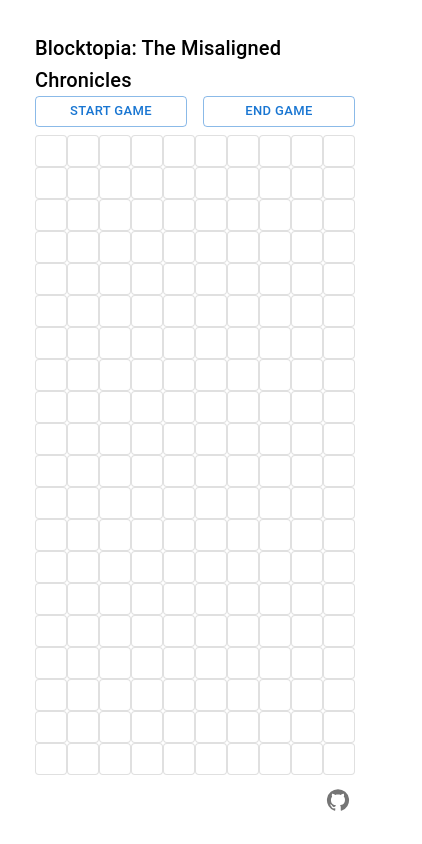
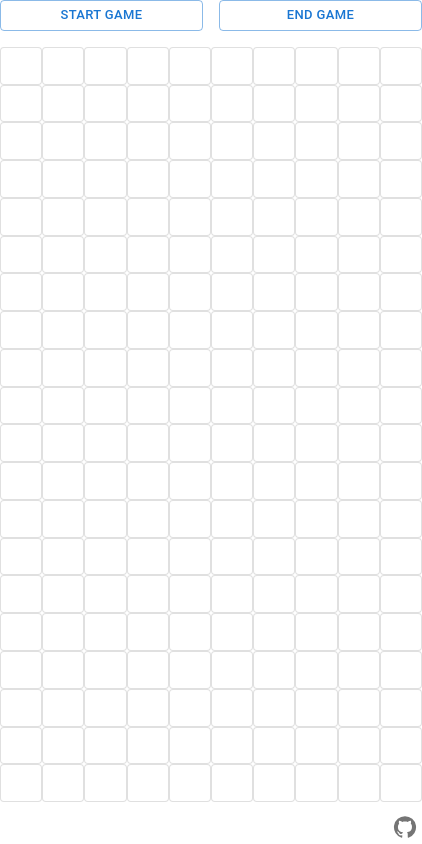
Before and after one commit to ArtemEkzarho/tetris, a React (Vite) app in the folder client/: page / in a window 390 px wide. Shown: the whole page, 422 px wide, since content can reach past the window. Built offline with nearby package versions, Linux system fonts and the light colour scheme.

Commit message:
add mobile controls and adaptive board

```diff
--- a/client/index.html
+++ b/client/index.html
@@ -3,7 +3,7 @@
   <head>
     <meta charset="UTF-8" />
     <meta name="viewport" content="width=device-width, initial-scale=1.0" />
-    <title>tetris-reactts</title>
+    <title>Blocktopia: The Misaligned Chronicles</title>
   </head>
   <body>
     <div id="root"></div>
--- a/client/src/App.tsx
+++ b/client/src/App.tsx
@@ -1,23 +1,22 @@
-import { Box, Typography } from '@mui/material'
+import { Stack } from '@mui/material'
 import { BottomToolbar } from './components/BottomToolbar'
 import { TetrisBoard } from './components/TetrisBoard'
+import CssBaseline from '@mui/material/CssBaseline'
+import { useTetris } from './hooks/useTetris'
+import { UpperToolbar } from './components/UpperToolbar'
 
 export const App = () => {
+  const { board, moveTo, rotate, resetBoard } = useTetris()
+
   return (
-    <Box
-      sx={{
-        minWidth: 320,
-        maxWidth: 320,
-        m: 'auto',
-        p: 2,
-        pt: 3,
-        backgroundColor: 'background.paper',
-        borderRadius: 2,
-      }}
-    >
-      <Typography variant="h6">Blocktopia: The Misaligned Chronicles</Typography>
-      <TetrisBoard />
+    <Stack height="100vh" width="50vh" m="auto">
+      <CssBaseline />
+      <UpperToolbar resetBoard={resetBoard} />
+      <Stack flex={1}>
+        <TetrisBoard board={board} moveTo={moveTo} rotate={rotate} />
+      </Stack>
+
       <BottomToolbar />
-    </Box>
+    </Stack>
   )
 }
--- a/client/src/components/TetrisBoard.tsx
+++ b/client/src/components/TetrisBoard.tsx
@@ -1,10 +1,17 @@
 import { useEffect } from 'react'
-import { Button, Card, Stack } from '@mui/material'
-import { useTetris } from '../hooks/useTetris'
+import { Card, Stack } from '@mui/material'
 import { getCellColor } from '../helpers'
+import useMobileControls from '../hooks/useMobileControls'
+import { Board } from '../helpers/types'
 
-export const TetrisBoard = () => {
-  const { board, resetBoard, moveTo, rotate } = useTetris()
+type Props = {
+  board: Board
+  moveTo: ({ x, y }: { x?: number | undefined; y?: number | undefined }) => void
+  rotate: () => void
+}
+
+export const TetrisBoard = ({ board, moveTo, rotate }: Props) => {
+  useMobileControls(rotate, moveTo)
 
   // Effect to handle keyboard input
   useEffect(() => {
@@ -32,39 +39,18 @@ export const TetrisBoard = () => {
   }, [moveTo, rotate])
 
   return (
-    <Stack spacing={1}>
-      <Stack direction="row" spacing={2}>
-        <Button
-          size="small"
-          onClick={() => resetBoard({ startGame: true })}
-          variant="outlined"
-          fullWidth
-        >
-          Start Game
-        </Button>
-        <Button
-          size="small"
-          onClick={() => resetBoard({ endGame: true })}
-          variant="outlined"
-          fullWidth
-        >
-          End Game
-        </Button>
-      </Stack>
-
-      <Stack>
+    <Stack height="100%">
       {board.map((row, y) => (
-          <Stack direction="row" key={y} justifyContent="space-between">
+        <Stack flex={1} direction="row" key={y} justifyContent="space-between">
           {row.map((cell, x) => (
             <Card
               variant="outlined"
               key={x}
-                sx={{ width: 30, height: 30, backgroundColor: getCellColor(cell) }}
+              sx={{ flex: '1', width: '100%', height: '100%', backgroundColor: getCellColor(cell) }}
             />
           ))}
         </Stack>
       ))}
     </Stack>
-    </Stack>
   )
 }
--- /dev/null
+++ b/client/src/components/UpperToolbar.tsx
@@ -0,0 +1,34 @@
+import { Button, Stack } from '@mui/material'
+
+type Props = {
+  resetBoard: ({
+    startGame,
+    endGame,
+  }: {
+    startGame?: boolean | undefined
+    endGame?: boolean | undefined
+  }) => void
+}
+
+export const UpperToolbar = ({ resetBoard }: Props) => {
+  return (
+    <Stack direction="row" spacing={2} pb={2}>
+      <Button
+        size="small"
+        onClick={() => resetBoard({ startGame: true })}
+        variant="outlined"
+        fullWidth
+      >
+        Start Game
+      </Button>
+      <Button
+        size="small"
+        onClick={() => resetBoard({ endGame: true })}
+        variant="outlined"
+        fullWidth
+      >
+        End Game
+      </Button>
+    </Stack>
+  )
+}
--- /dev/null
+++ b/client/src/hooks/useMobileControls.ts
@@ -0,0 +1,58 @@
+import { useEffect } from 'react'
+
+const useMobileControls = (
+  rotate: () => void,
+  moveTo: ({ x, y }: { x?: number | undefined; y?: number | undefined }) => void
+) => {
+  useEffect(() => {
+    let touchStartX = 0
+    let touchStartY = 0
+
+    const handleTouchStart = (event: TouchEvent) => {
+      touchStartX = event.touches[0].clientX
+      touchStartY = event.touches[0].clientY
+    }
+
+    const handleTouchMove = (event: TouchEvent) => {
+      if (!touchStartX || !touchStartY) return
+
+      const touchEndX = event.changedTouches[0].clientX
+      const touchEndY = event.changedTouches[0].clientY
+      const dx = touchEndX - touchStartX
+      const dy = touchEndY - touchStartY
+      const absDx = Math.abs(dx)
+      const absDy = Math.abs(dy)
+
+      // Determine the swipe direction
+      if (absDx > absDy) {
+        // Horizontal movement
+        if (dx > 0) {
+          moveTo({ x: 1 }) // Swipe right
+        } else {
+          moveTo({ x: -1 }) // Swipe left
+        }
+      } else {
+        // Vertical movement
+        if (dy > 0) {
+          moveTo({ y: 1 }) // Swipe down
+        } else {
+          rotate() // Swipe up (Rotate)
+        }
+      }
+
+      // Reset initial touch coordinates
+      touchStartX = 0
+      touchStartY = 0
+    }
+
+    window.addEventListener('touchstart', handleTouchStart)
+    window.addEventListener('touchmove', handleTouchMove, { passive: false })
+
+    return () => {
+      window.removeEventListener('touchstart', handleTouchStart)
+      window.removeEventListener('touchmove', handleTouchMove)
+    }
+  }, [moveTo, rotate]) // Ensure `moveTo` and `rotate` are stable functions
+}
+
+export default useMobileControls
```
Lines whose indentation alone changed are shown as unchanged.
